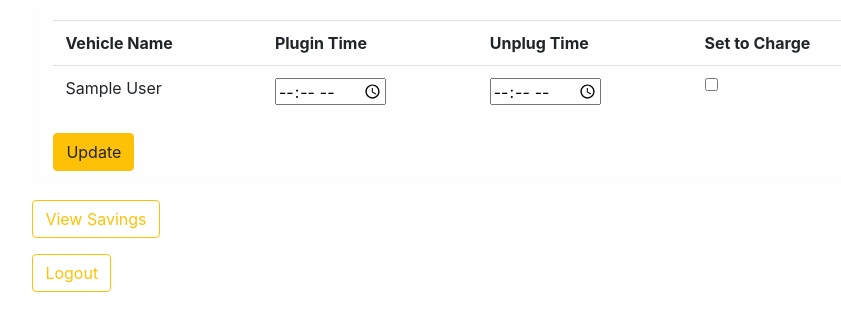
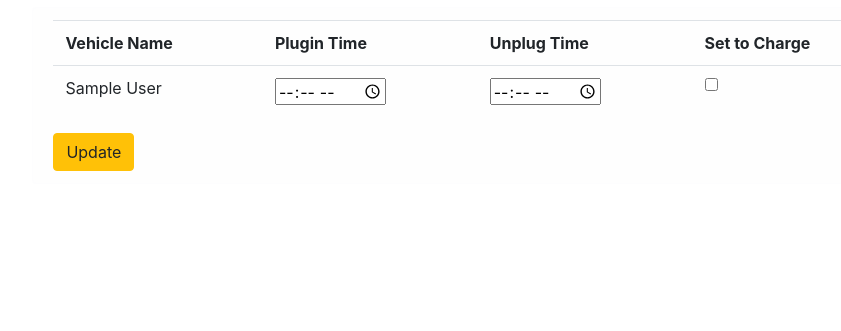
Before and after one commit to ameyakhare/vol, a Django app: template vol/charger/templates/charger/index.html in a window 1280 px wide. Shown: the part 193-524 px from the top of the page, without its empty margins (21-862 px from the left). Run offline with Django 3.2, Linux system fonts and the light colour scheme; the template is opened without the code that fills it: most values are stand-ins (such as "Sample title", 1, 10 or a date in 2020); some libraries are stand-ins or nearby versions.

Commit message:
Remove redundant navigation buttons embedded within page

```diff
--- a/vol/charger/templates/charger/index.html
+++ b/vol/charger/templates/charger/index.html
@@ -78,13 +78,6 @@ h1{color: #005b96;}
         <input type="submit" value="Update"/>
       </form> -->
       </div>
-      <form action="{% url 'charger:savings' %}" method="get">
-        <button type="submit" class="btn btn-outline-warning" value="View Savings">View Savings</button>
-      </form>
-
-      <form action="{% url 'charger:logout' %}" method="get">
-        <button type="submit" class="btn btn-outline-warning" value="Logout">Logout</button>
-      </form>
     {% else %}
       <p>Looks like you don't have any vehicles!</p>
     {% endif %}
--- a/vol/charger/templates/charger/savings.html
+++ b/vol/charger/templates/charger/savings.html
@@ -40,10 +40,6 @@ h1{color: #005b96;}
     <p>To obtain accurate savings data, please input the approximate time you come home from work and plug
     in your Tesla that you have scheduled for charging each day. This information will be used to determine when to
     start checking whether the Tesla has been plugged in.</p>
-
-    <form action="{% url 'charger:index' %}" method="get">
-      <button type="submit" class="btn btn-outline-warning">Vehicles</button>
-    </form>
 
     <ul>
         <div style="width:50%; height:50%">
```
